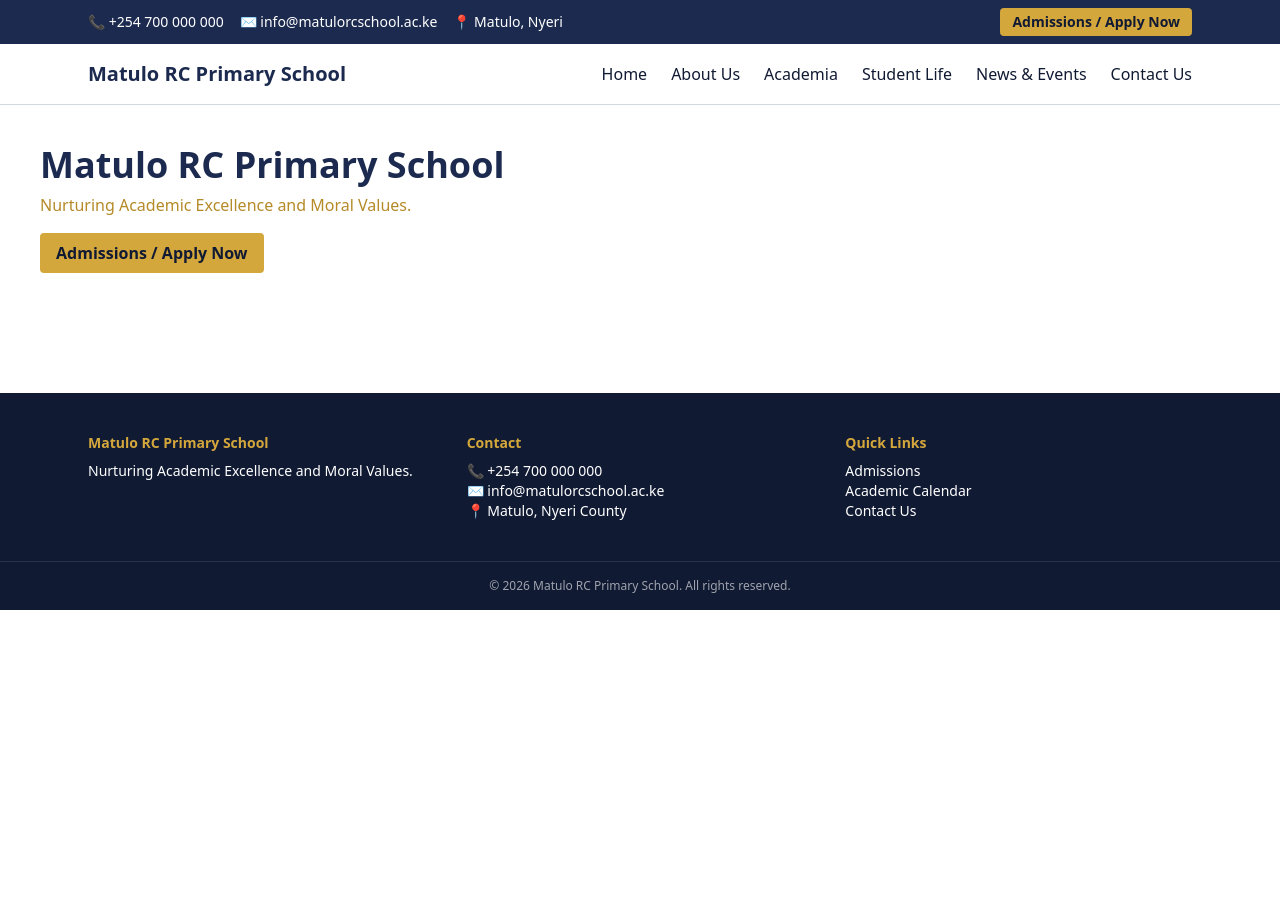
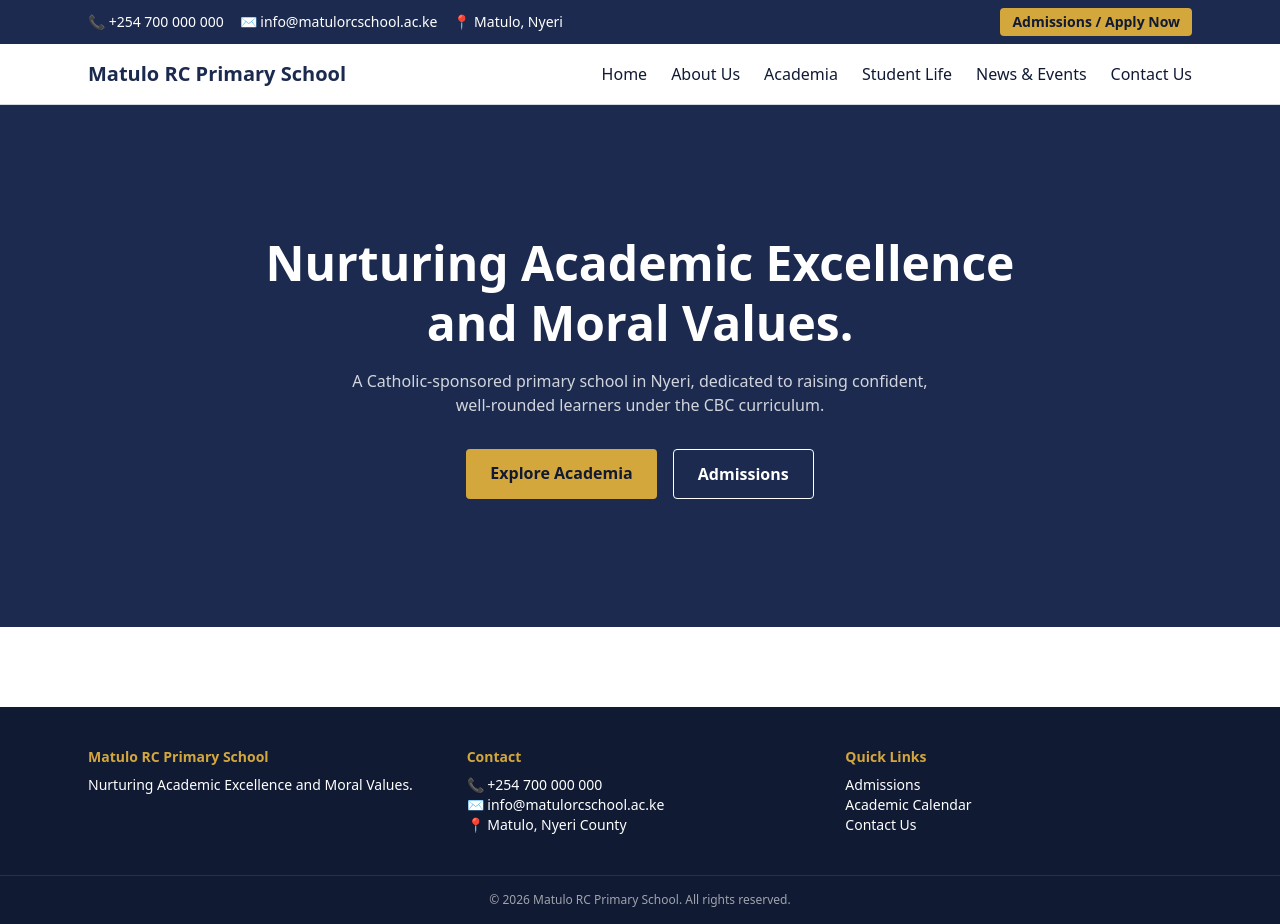
Before and after one commit to Ochoko-Dev/matulo-rc-school, a Next.js app: page / in a window 1280 px wide. Before the commit the page ends 800 px from the top, so only its background shows below. Built offline with nearby package versions, Linux system fonts and the light colour scheme.

Commit message:
Add hero banner section to home page

```diff
--- a/app/page.tsx
+++ b/app/page.tsx
@@ -1,11 +1,35 @@
+import Link from "next/link";
+
 export default function Home() {
   return (
-    <main className="p-10">
-      <h1 className="text-4xl font-bold text-navy">Matulo RC Primary School</h1>
-      <p className="mt-2 text-gold-dark">Nurturing Academic Excellence and Moral Values.</p>
-      <button className="mt-4 bg-gold text-navy-dark px-4 py-2 rounded font-semibold">
-        Admissions / Apply Now
-      </button>
+    <main>
+      {/* Hero Banner */}
+      <section className="relative bg-navy text-white">
+        <div className="max-w-6xl mx-auto px-6 py-24 md:py-32 text-center">
+          <h1 className="text-3xl md:text-5xl font-bold leading-tight">
+            Nurturing Academic Excellence
+            <br className="hidden md:block" /> and Moral Values.
+          </h1>
+          <p className="mt-4 text-white/80 max-w-xl mx-auto">
+            A Catholic-sponsored primary school in Nyeri, dedicated to raising
+            confident, well-rounded learners under the CBC curriculum.
+          </p>
+          <div className="mt-8 flex flex-wrap justify-center gap-4">
+            <Link
+              href="/academia"
+              className="bg-gold text-navy-dark font-semibold px-6 py-3 rounded hover:bg-gold-light transition"
+            >
+              Explore Academia
+            </Link>
+            <Link
+              href="/admissions"
+              className="border border-white text-white font-semibold px-6 py-3 rounded hover:bg-white hover:text-navy transition"
+            >
+              Admissions
+            </Link>
+          </div>
+        </div>
+      </section>
     </main>
   );
 }
```
